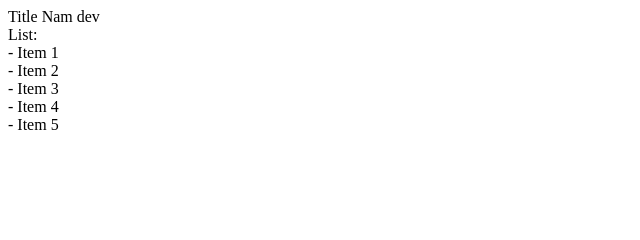
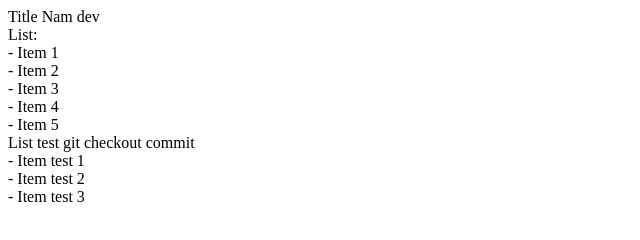
Before and after one commit to nhnkg123/TestPracticeGit, a plain HTML site: page nam_dev.html in a window 1280 px wide. Shown: the whole page, without its empty margins (0-640 px from the left). Drawn offline with Linux system fonts and the light colour scheme.

Commit message:
test git checkout commit id

```diff
--- a/nam_dev.html
+++ b/nam_dev.html
@@ -13,5 +13,10 @@
     <div>- Item 3</div>
     <div>- Item 4</div>
     <div>- Item 5</div>
+
+    <div>List test git checkout commit</div>
+    <div>- Item test 1</div>
+    <div>- Item test 2</div>
+    <div>- Item test 3</div>
 </body>
 </html>
```
